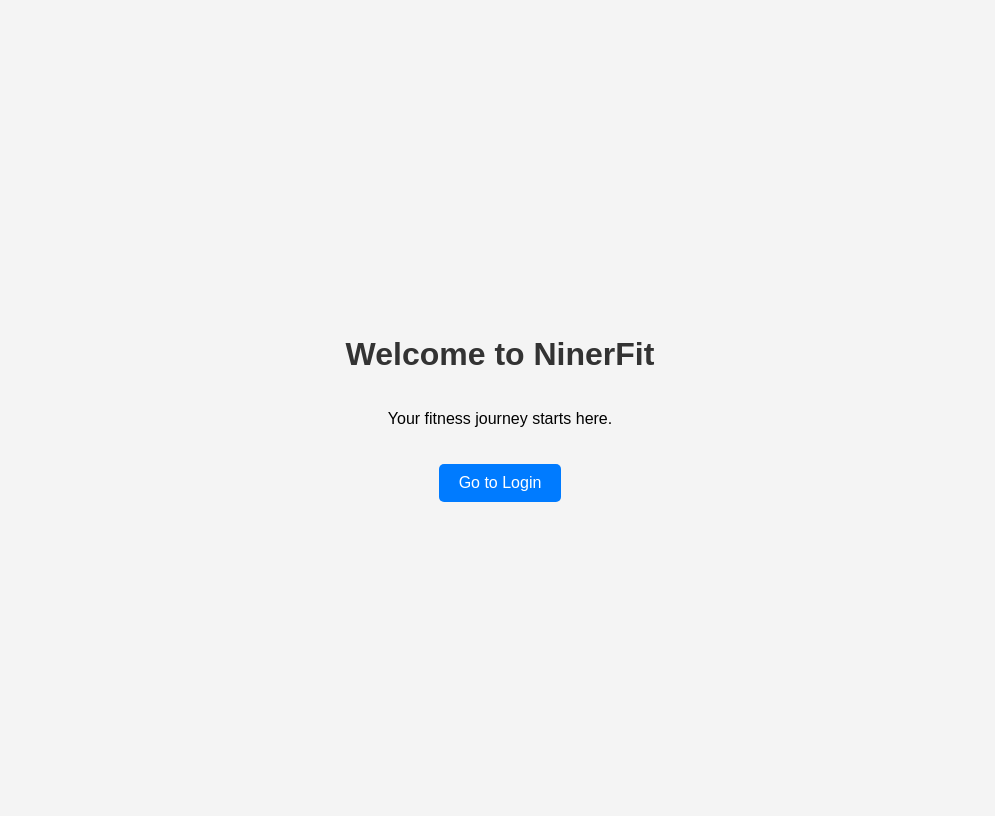
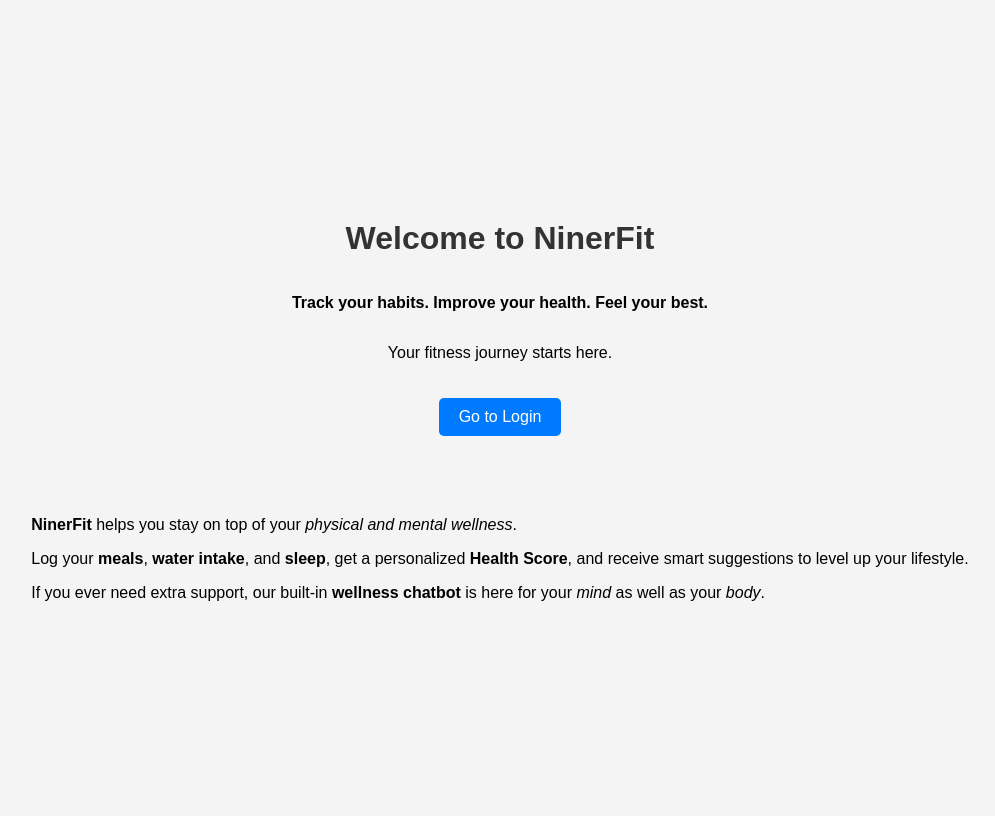
Before and after one commit to KentoHop/ITSC3155GroupDeliverables, a Django app: page / in a window 1280 px wide. Shown: the whole page, without its empty margins (140-1135 px from the left). Run offline with Django 5.2, Linux system fonts and the light colour scheme; parts of the project's set-up code (start-up, migrations or seed data) failed here and were passed over.

Commit message:
some minor fixes

```diff
--- a/NinerFit/main/templates/start.html
+++ b/NinerFit/main/templates/start.html
@@ -36,9 +36,17 @@
 <body>
 
     <h1>Welcome to NinerFit</h1>
+    <p><strong>Track your habits. Improve your health. Feel your best.</strong></p>
     <p>Your fitness journey starts here.</p>
 
     <a href="{% url 'login' %}" class="btn">Go to Login</a>
+    <p></p>
+    <p></p>
+    <div class="content">
+        <p><strong>NinerFit</strong> helps you stay on top of your <em>physical and mental wellness</em>.</p>
+        <p>Log your <strong>meals</strong>, <strong>water intake</strong>, and <strong>sleep</strong>, get a personalized <strong>Health Score</strong>, and receive smart suggestions to level up your lifestyle.</p>
+        <p>If you ever need extra support, our built-in <strong>wellness chatbot</strong> is here for your <em>mind</em> as well as your <em>body</em>.</p>
+    </div>
 
 </body>
 </html>
```
